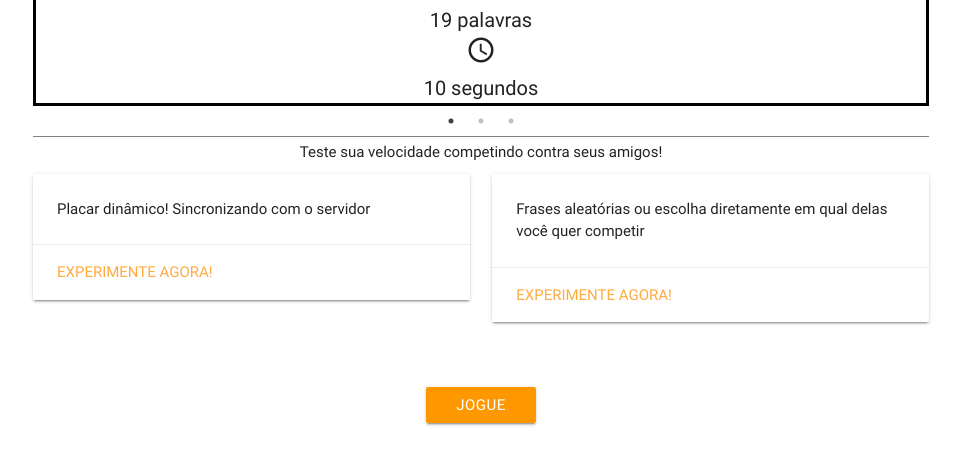
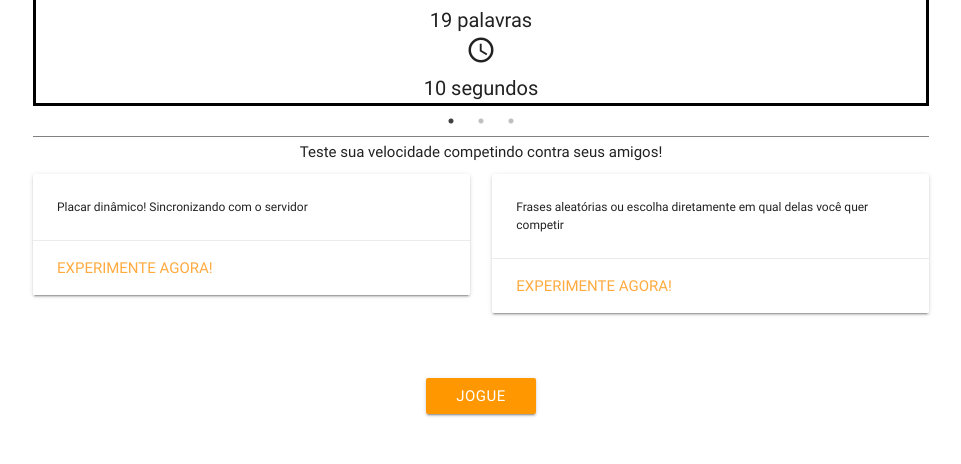
Before and after one commit to Levon27/T2-Linguagens, a plain HTML site: page ecm252_jQuery_inicial/public/index.html in a window 1280 px wide. Shown: the part 246-710 px from the top of the page, without its empty margins (159-1120 px from the left). Drawn offline with Linux system fonts and the light colour scheme.

Commit message:
corrigi o tamanho do texto nos cards

```diff
--- a/ecm252_jQuery_inicial/public/index.html
+++ b/ecm252_jQuery_inicial/public/index.html
@@ -72,7 +72,7 @@
             <div class="col m6">
                 <div class="card" style="width:100%">
                     <div class="card-content">
-                        <p>Placar dinâmico! Sincronizando com o servidor</p>
+                        <p style="font-size:80%">Placar dinâmico! Sincronizando com o servidor</p>
                     </div>
                     <div class="card-action">
                         <a href="#">EXPERIMENTE AGORA!</a>
@@ -82,7 +82,7 @@
             <div class="col m6">
                 <div class="card" style="width:100%">
                     <div class="card-content">
-                        <p>Frases aleatórias ou escolha diretamente em qual delas você quer competir</p>
+                        <p style="font-size:80%">Frases aleatórias ou escolha diretamente em qual delas você quer competir</p>
                     </div>
                     <div class="card-action">
                         <a href="#">EXPERIMENTE AGORA!</a>
```
